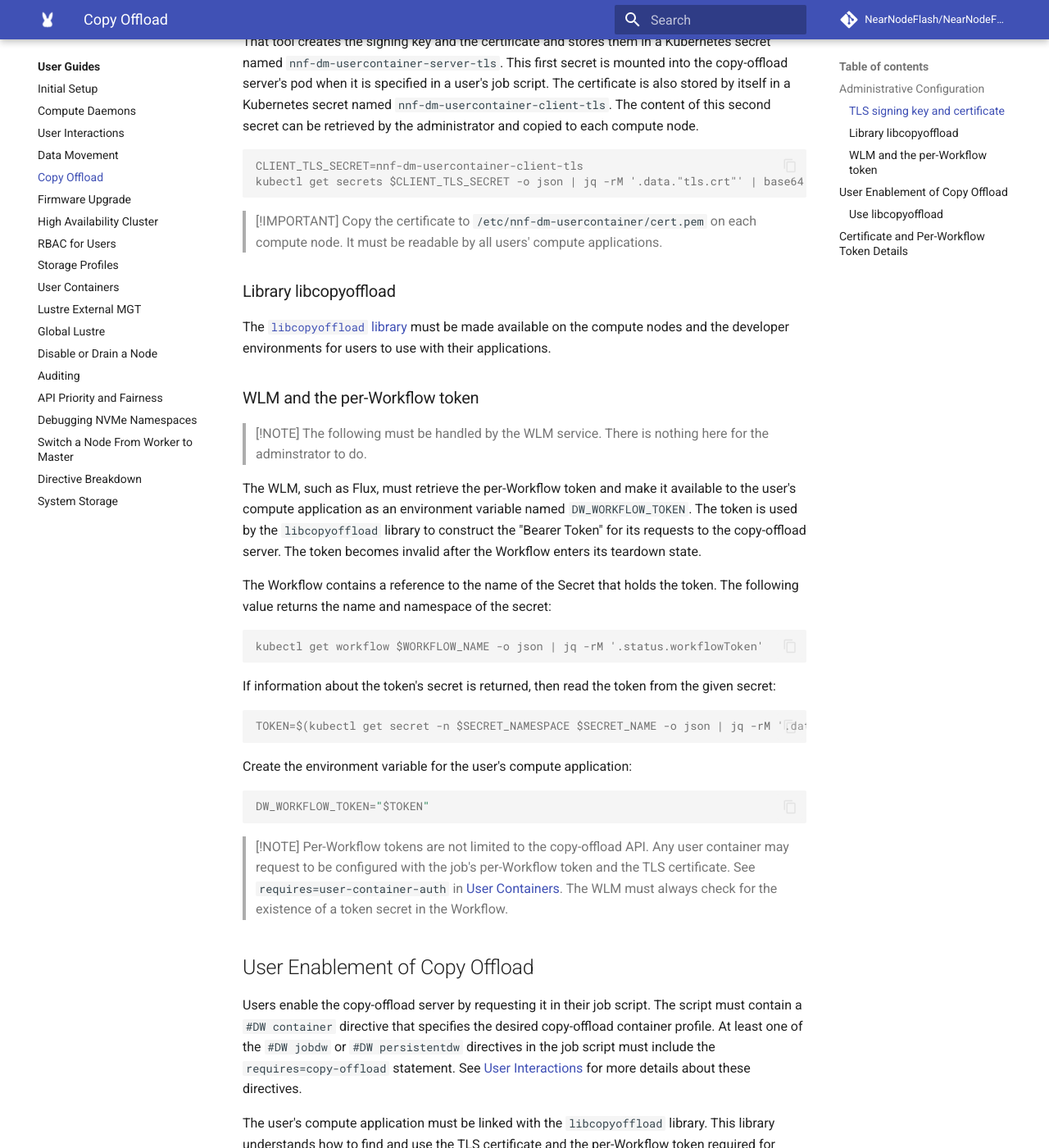
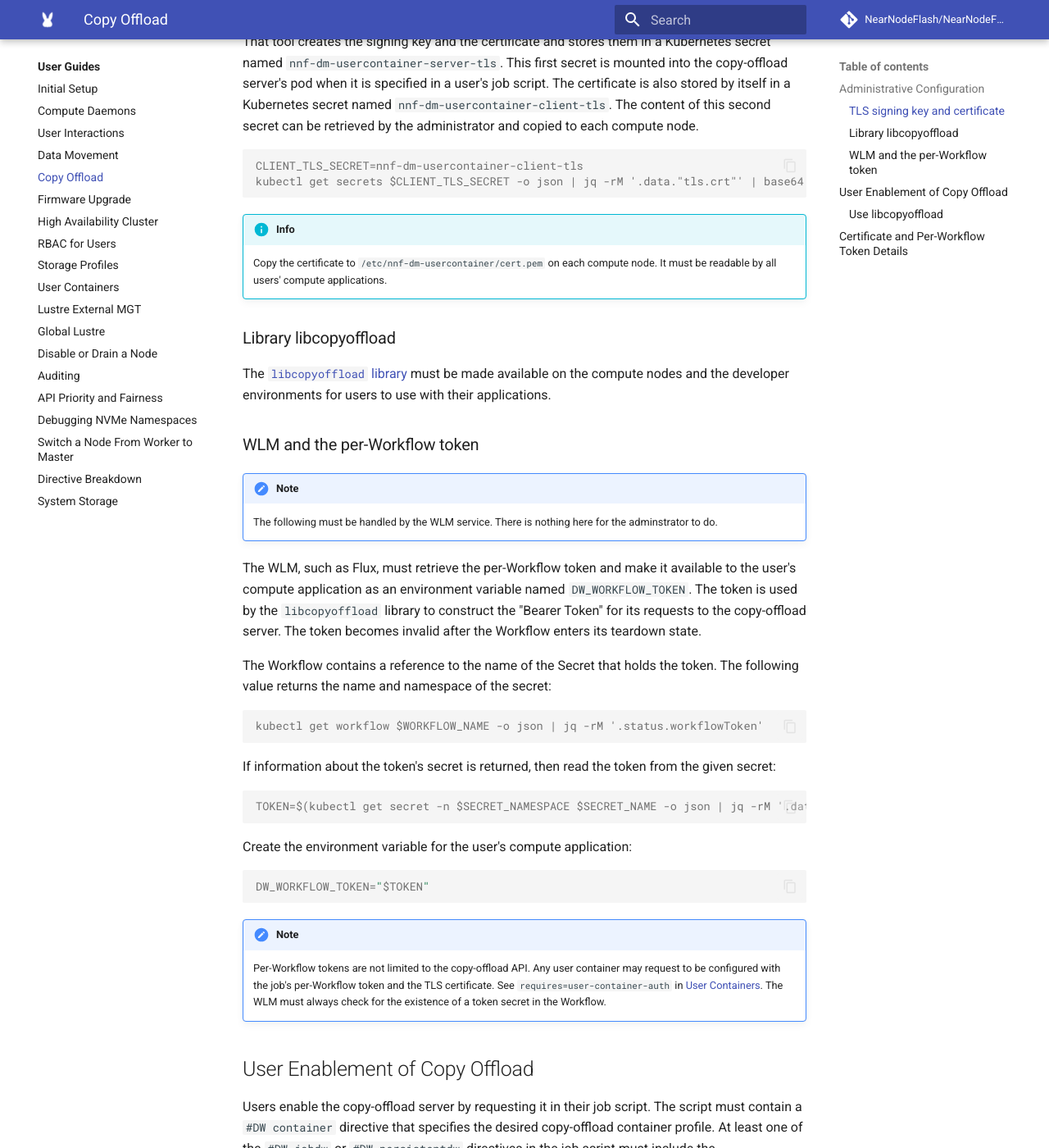
Before and after one commit to NearNodeFlash/NearNodeFlash.github.io, an MkDocs documentation site: the page built from docs/guides/data-movement/copy-offload.md, in a window 1280 px wide and 1400 px high, scrolled down 912 px. Shown: the whole window at 82% size. Built offline with MkDocs 1.6.1 and Material for MkDocs 9.7.7, drawn with Linux system fonts in a browser that asks for light colours; comment, search, counter and statistics services are not loaded; the version menu is left out.

````diff
--- a/docs/guides/data-movement/copy-offload.md
+++ b/docs/guides/data-movement/copy-offload.md
@@ -29,8 +29,9 @@ CLIENT_TLS_SECRET=nnf-dm-usercontainer-client-tls
 kubectl get secrets $CLIENT_TLS_SECRET -o json | jq -rM '.data."tls.crt"' | base64 -d > cert.pem
 ```
 
-> [!IMPORTANT]
-> Copy the certificate to `/etc/nnf-dm-usercontainer/cert.pem` on each compute node. It must be readable by all users' compute applications.
+!!! info
+
+    Copy the certificate to `/etc/nnf-dm-usercontainer/cert.pem` on each compute node. It must be readable by all users' compute applications.
 
 ### Library libcopyoffload
 
@@ -38,8 +39,9 @@ The [`libcopyoffload` library](https://github.com/NearNodeFlash/nnf-dm/tree/mast
 
 ### WLM and the per-Workflow token
 
-> [!NOTE]
-> The following must be handled by the WLM service. There is nothing here for the adminstrator to do.
+!!! note
+
+    The following must be handled by the WLM service. There is nothing here for the adminstrator to do.
 
 The WLM, such as Flux, must retrieve the per-Workflow token and make it available to the user's compute application as an environment variable named `DW_WORKFLOW_TOKEN`. The token is used by the `libcopyoffload` library to construct the "Bearer Token" for its requests to the copy-offload server. The token becomes invalid after the Workflow enters its teardown state.
 
@@ -61,8 +63,9 @@ Create the environment variable for the user's compute application:
 DW_WORKFLOW_TOKEN="$TOKEN"
 ```
 
-> [!NOTE]
-> Per-Workflow tokens are not limited to the copy-offload API. Any user container may request to be configured with the job's per-Workflow token and the TLS certificate. See `requires=user-container-auth` in [User Containers](../user-containers/readme.md). The WLM must always check for the existence of a token secret in the Workflow.
+!!! note
+
+    Per-Workflow tokens are not limited to the copy-offload API. Any user container may request to be configured with the job's per-Workflow token and the TLS certificate. See `requires=user-container-auth` in [User Containers](../user-containers/readme.md). The WLM must always check for the existence of a token secret in the Workflow.
 
 ## User Enablement of Copy Offload
 
@@ -77,8 +80,9 @@ The copy-offload container profile is specified in the `container` directive. Se
 #DW container name=copyoff-container profile=copy-offload-default [...]
 ```
 
-> [!NOTE]
-> See [User Containers](../user-containers/readme.md) for details about customizing the directives and the container profile for the storage resources created by the Workflow.
+!!! info
+
+    See [User Containers](../user-containers/readme.md) for details about customizing the directives and the container profile for the storage resources created by the Workflow.
 
 ### Use libcopyoffload
 
````
